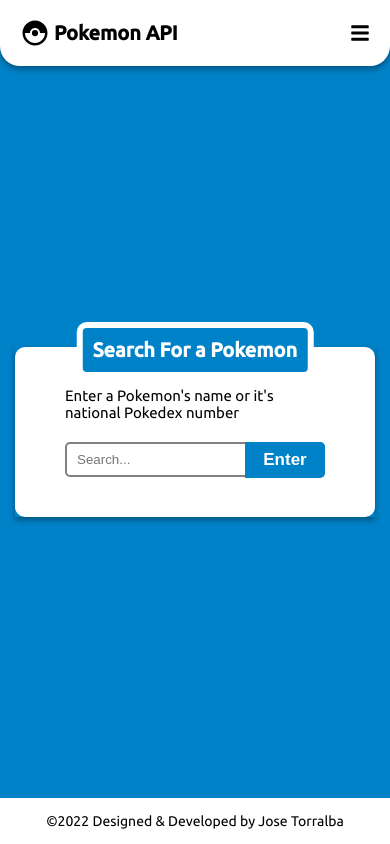
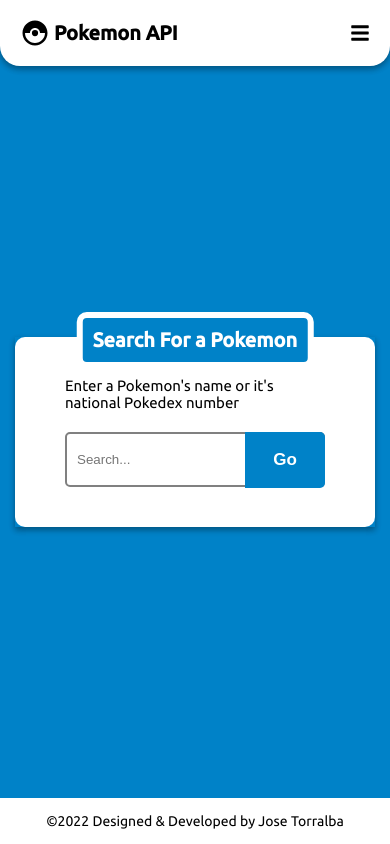
Before and after one commit to JoseTorralba/Pokemon-API, a React (Create React App) app: page / in a window 390 px wide. Built offline with nearby package versions, Linux system fonts and the light colour scheme; the HTML template or start-up script is replaced by a standard one.

Commit message:
fixed button on pokemon list page

```diff
--- a/src/components/pokemon/PokemonSearch.jsx
+++ b/src/components/pokemon/PokemonSearch.jsx
@@ -62,7 +62,7 @@
               ref={pokemonNameRef}
             />
             <button type='submit' className={classes.button}>
-              Enter
+              Go
             </button>
           </div>
         </form>
--- a/src/components/pokemon/PokemonSearch.module.css
+++ b/src/components/pokemon/PokemonSearch.module.css
@@ -127,12 +127,10 @@
   }
 
   .value {
-    padding: 0.8rem 1rem;
     padding-right: 13rem;
   }
 
   .button {
-    padding: 0.8rem 1rem;
     width: 10rem;
   }
 }
@@ -143,7 +141,6 @@
   }
 
   .button {
-    /* font-size: 1.3rem; */
     width: 8rem;
   }
 }
--- a/src/pages/Pokemons.module.css
+++ b/src/pages/Pokemons.module.css
@@ -49,8 +49,6 @@
 
 .prev:hover,
 .next:hover {
-  background-color: #0082c8;
-  color: #fff;
   cursor: pointer;
 }
 
@@ -82,8 +80,6 @@
 
   .prev:hover,
   .next:hover {
-    background-color: none;
-    color: none;
     cursor: none;
   }
 }
```
